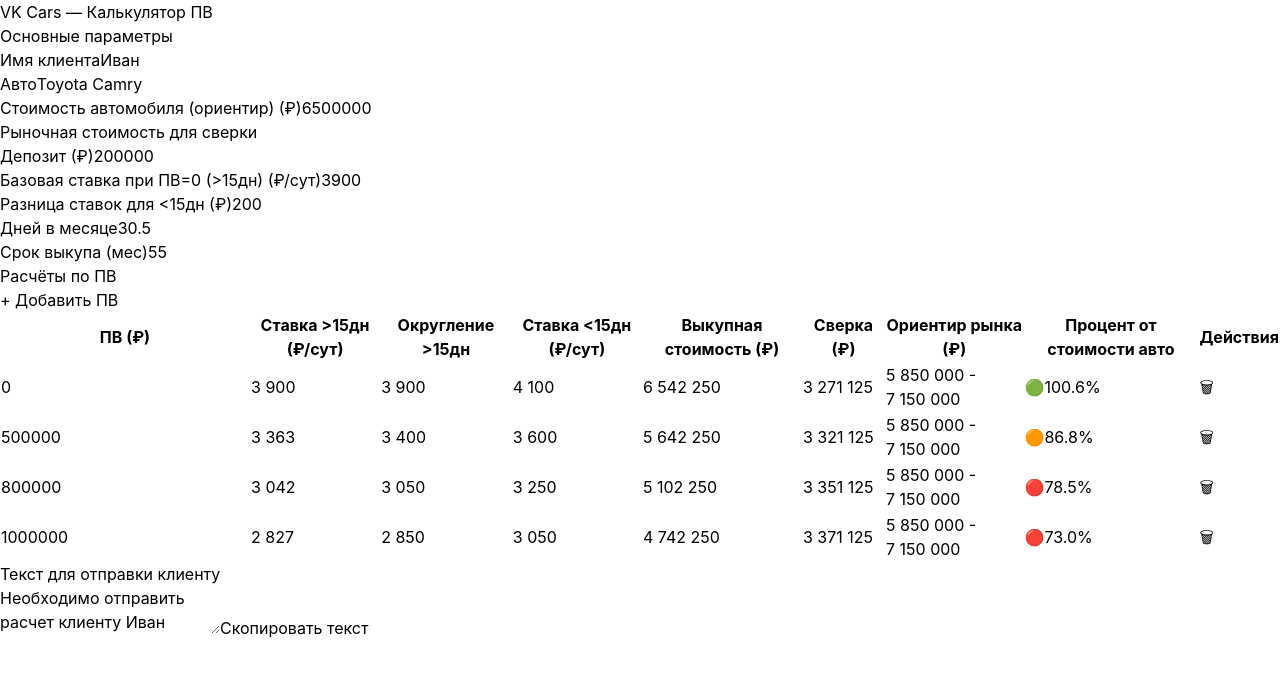
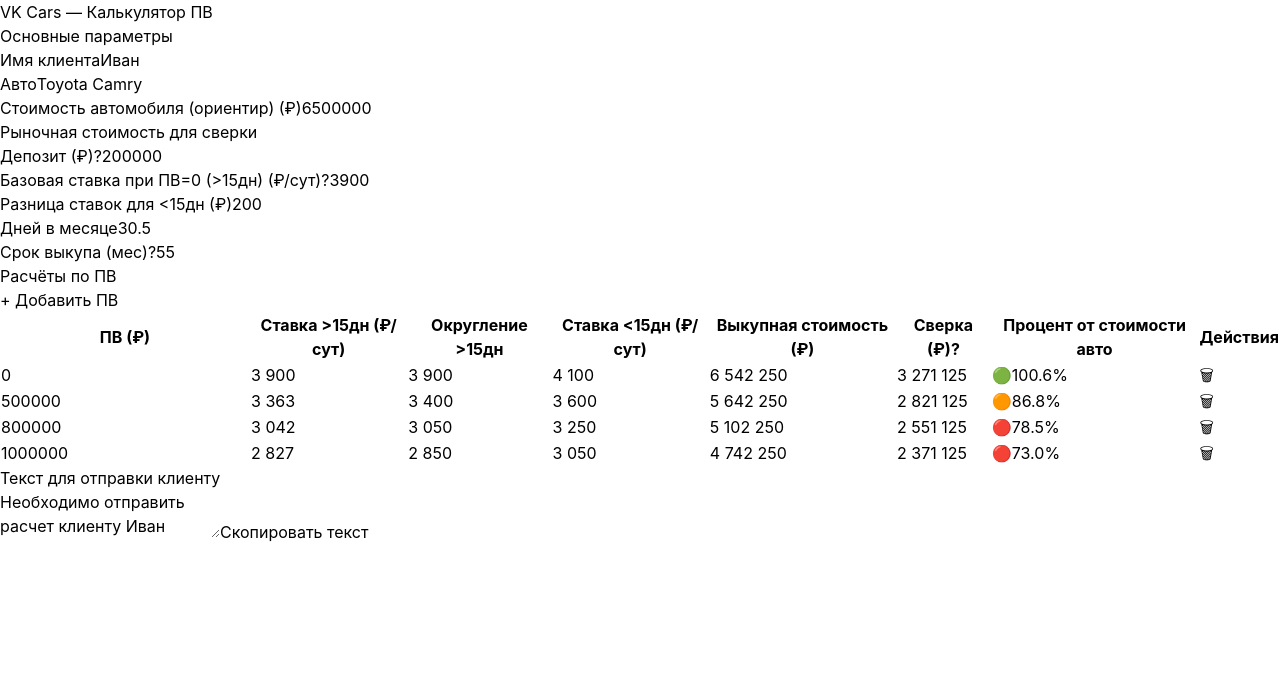
Before and after one commit to leodynamite/pmcalculator, a React (Vite) app: page / in a window 1280 px wide. Shown: the top 676 px of the page. Built offline with nearby package versions, Linux system fonts and the light colour scheme.

Commit message:
UI: remove market reference column, update check formula = totalBuyout/2, add tooltips, clean client text

```diff
--- a/src/PVCalculator.tsx
+++ b/src/PVCalculator.tsx
@@ -14,8 +14,6 @@ interface CalculationRow extends PVRow {
   rateUnder15Rounded: number
   totalBuyout: number
   marketCheck: number // выкупная стоимость / 2
-  marketCheckMin: number // 0.9 × стоимость авто (для ориентира)
-  marketCheckMax: number // 1.1 × стоимость авто (для ориентира)
   percentFromCarPrice: number // (сумма выкупа / стоимость авто) * 100
   checkStatus: 'good' | 'warning' | 'bad' // Статус сверки
 }
@@ -61,12 +59,8 @@ const calculateRow = (
   const rateUnder15 = rateOver15Rounded + diffUnder15
   const rateUnder15Rounded = roundUpTo50(rateUnder15)
 
-  // Сверка = (Выкупная стоимость / 2) + ПВ
-  const marketCheck = Math.round(totalBuyout / 2 + pv)
-
-  // Сверка с рынком: диапазон от 0.9×стоимость авто до 1.1×стоимость авто (для ориентира)
-  const marketCheckMin = Math.round(carPrice * 0.9)
-  const marketCheckMax = Math.round(carPrice * 1.1)
+  // Сверка = Выкупная стоимость / 2
+  const marketCheck = Math.round(totalBuyout / 2)
 
   // Процент от стоимости авто (для проверки попадает ли выкупная стоимость в диапазон)
   const percentFromCarPrice = carPrice > 0
@@ -83,8 +77,6 @@ const calculateRow = (
     rateUnder15Rounded,
     totalBuyout,
     marketCheck,
-    marketCheckMin,
-    marketCheckMax,
     percentFromCarPrice,
     checkStatus,
   }
@@ -156,9 +148,9 @@ export default function PVCalculator() {
       const formattedRate = formatAmount(row.rateOver15Rounded)
       const formattedRateUnder15 = formatAmount(row.rateUnder15Rounded)
 
-      text += `ПВ [${formattedPV} ₽] + депозит [${formattedDeposit} ₽] + [15 дней]:\n`
-      text += `ставка [${formattedRate} ₽/сут] ([${formattedRateUnder15} ₽ при оплате менее 15 дней])\n`
-      text += `срок [${months} мес].\n\n`
+      text += `ПВ ${formattedPV} ₽ + депозит ${formattedDeposit} ₽ + 15 дней:\n`
+      text += `ставка ${formattedRate} ₽/сут (${formattedRateUnder15} ₽ при оплате менее 15 дней)\n`
+      text += `срок ${months} мес.\n\n`
     })
 
     return text
@@ -225,7 +217,15 @@ export default function PVCalculator() {
             </div>
             <div>
               <label className="block text-sm font-medium text-gray-700 mb-1">
-                Депозит (₽)
+                <span className="flex items-center gap-1">
+                  Депозит (₽)
+                  <span
+                    className="text-gray-400 cursor-help"
+                    title="За ориентир необходимо брать условия по любому авто с аналогичной рыночной стоимостью"
+                  >
+                    ?
+                  </span>
+                </span>
               </label>
               <input
                 type="number"
@@ -236,7 +236,15 @@ export default function PVCalculator() {
             </div>
             <div>
               <label className="block text-sm font-medium text-gray-700 mb-1">
-                Базовая ставка при ПВ=0 (&gt;15дн) (₽/сут)
+                <span className="flex items-center gap-1">
+                  Базовая ставка при ПВ=0 (&gt;15дн) (₽/сут)
+                  <span
+                    className="text-gray-400 cursor-help"
+                    title="За ориентир необходимо брать условия по любому авто с аналогичной рыночной стоимостью"
+                  >
+                    ?
+                  </span>
+                </span>
               </label>
               <input
                 type="number"
@@ -270,7 +278,15 @@ export default function PVCalculator() {
             </div>
             <div>
               <label className="block text-sm font-medium text-gray-700 mb-1">
-                Срок выкупа (мес)
+                <span className="flex items-center gap-1">
+                  Срок выкупа (мес)
+                  <span
+                    className="text-gray-400 cursor-help"
+                    title="За ориентир необходимо брать условия по любому авто с аналогичной рыночной стоимостью"
+                  >
+                    ?
+                  </span>
+                </span>
               </label>
               <input
                 type="number"
@@ -316,10 +332,15 @@ export default function PVCalculator() {
                     Выкупная стоимость (₽)
                   </th>
                   <th className="border border-gray-300 px-4 py-2 text-left text-sm font-medium text-gray-700">
-                    Сверка (₽)
-                  </th>
-                  <th className="border border-gray-300 px-4 py-2 text-left text-sm font-medium text-gray-700">
-                    Ориентир рынка (₽)
+                    <div className="flex items-center gap-1">
+                      Сверка (₽)
+                      <span
+                        className="text-gray-400 cursor-help"
+                        title="Значение должно быть примерно равно рыночной стоимости или немного выше неё"
+                      >
+                        ?
+                      </span>
+                    </div>
                   </th>
                   <th className="border border-gray-300 px-4 py-2 text-left text-sm font-medium text-gray-700">
                     Процент от стоимости авто
@@ -368,13 +389,8 @@ export default function PVCalculator() {
                         </div>
                       </td>
                       <td className="border border-gray-300 px-4 py-2 bg-white">
-                        <div className="px-2 py-1 text-gray-700 font-medium" title="Выкупная стоимость / 2">
+                        <div className="px-2 py-1 text-gray-700 font-medium">
                           {formatAmount(row.marketCheck)}
-                        </div>
-                      </td>
-                      <td className="border border-gray-300 px-4 py-2 bg-white">
-                        <div className="px-2 py-1 text-gray-700 text-sm" title="Ориентир: 0.9× - 1.1× от стоимости авто">
-                          {formatAmount(row.marketCheckMin)} - {formatAmount(row.marketCheckMax)}
                         </div>
                       </td>
                       <td className="border border-gray-300 px-4 py-2 bg-white">
```
